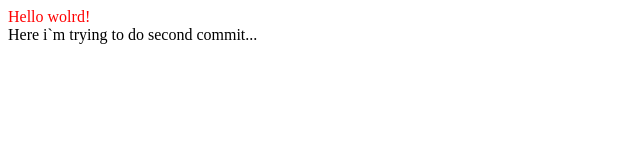
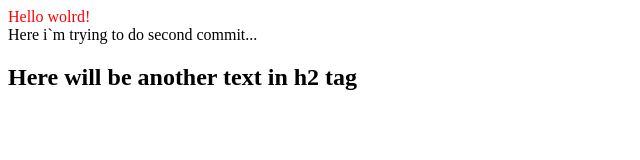
Before and after one commit to Kyco4ekCblpa/learningGit, a plain HTML site: page index.html in a window 1280 px wide. Shown: the whole page, without its empty margins (0-640 px from the left). Drawn offline with Linux system fonts and the light colour scheme.

Commit message:
Modified index.html

```diff
--- a/index.html
+++ b/index.html
@@ -12,6 +12,8 @@
 <body>
     <div class="hello-string">Hello wolrd!</div>
     <div>Here i`m trying to do second commit...</div>
+    <h2>Here will be another text in h2 tag</h2>
+
     <script src="app.js"></script>
 
 </body>
```
